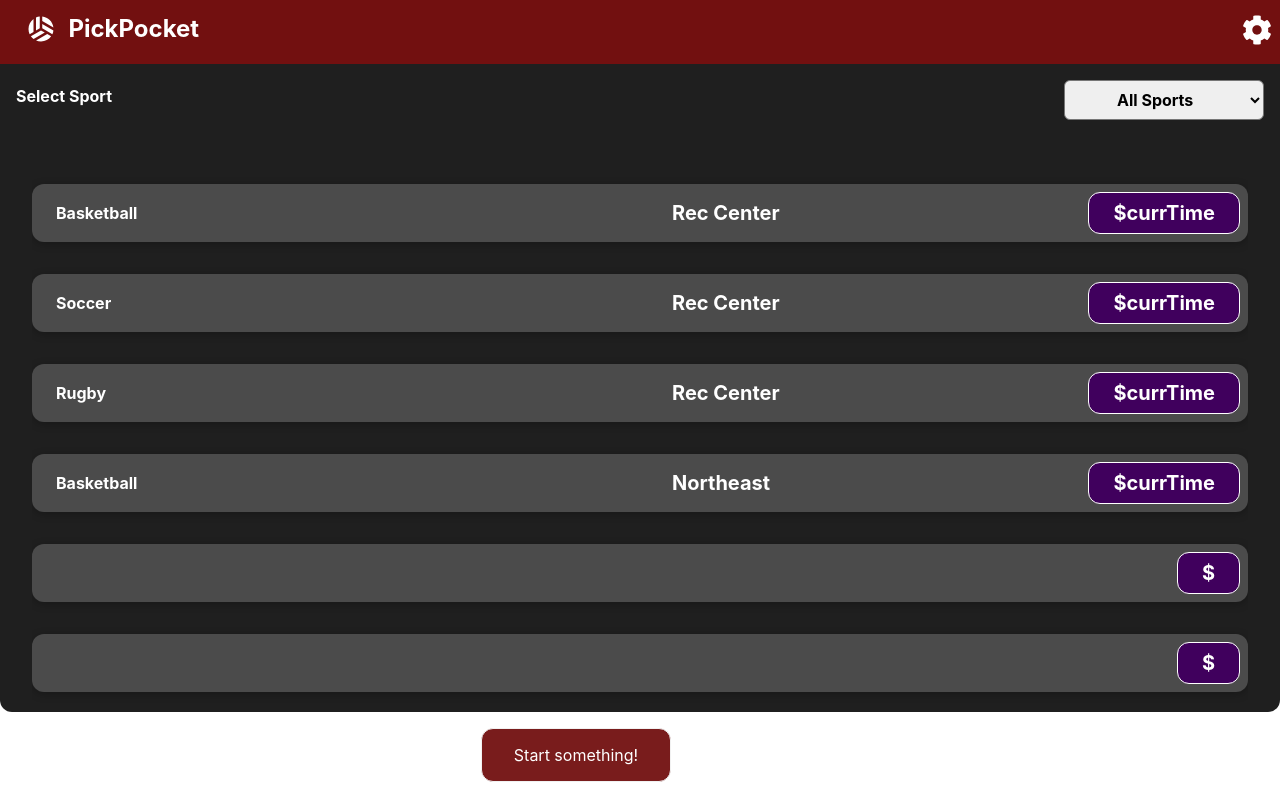
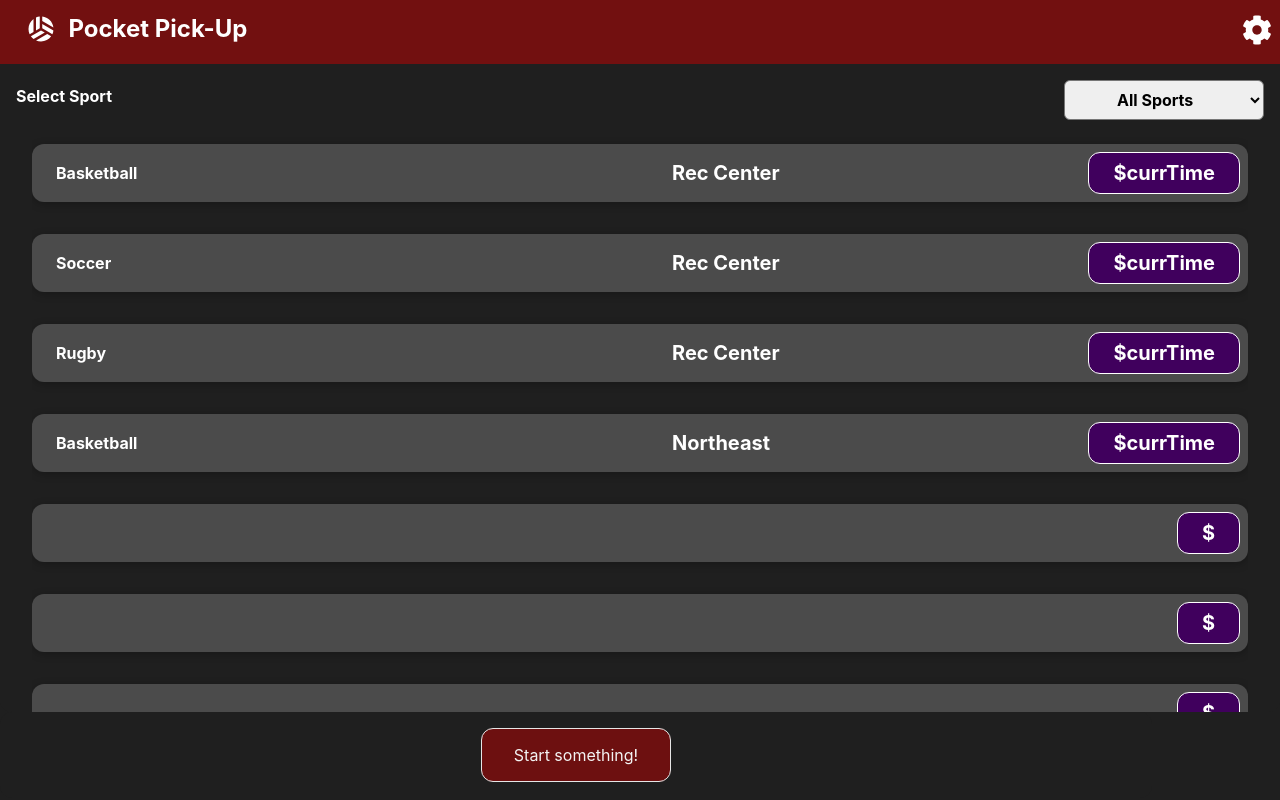
Before and after one commit to yusufelley/pickup, a React (Create React App) app in the folder web/: page / in a window 1280 px wide. Built offline with nearby package versions, Linux system fonts and the light colour scheme.

Commit message:
Card adjustments

```diff
--- a/web/src/App.css
+++ b/web/src/App.css
@@ -3,6 +3,9 @@
   padding: 0;
 }
 
+body {
+  background: rgb(31, 31, 31);
+}
 .App {
   text-align: center;
   background: gray;
--- a/web/src/components/Events/Events.css
+++ b/web/src/components/Events/Events.css
@@ -5,15 +5,15 @@
 
 .expenses {
   background-color: rgb(31, 31, 31);
-
   width: 100vw;
   height: 81vh;
   max-width: 100vw;
 }
 
 .events-container {
-  padding: 2rem;
-  max-height: 87.5%;
+  margin-top: -1vh;
+  padding: 0rem 2rem;
+  max-height: 94%;
   overflow: scroll;
   overflow-x: hidden;
   border-radius: 1rem;
--- a/web/src/components/Header/Header.js
+++ b/web/src/components/Header/Header.js
@@ -10,7 +10,7 @@ const Header = () => {
           <span>
             <MdSportsVolleyball className="icon"></MdSportsVolleyball>
           </span>
-          <h4 className="logo">PickPocket</h4>
+          <h4 className="logo">Pocket Pick-Up</h4>
         </div>
         <div>
           <span>
--- a/web/src/components/NewEvent/NewEvent.css
+++ b/web/src/components/NewEvent/NewEvent.css
@@ -1,5 +1,5 @@
 .new-expense {
-  background-color: #ffffff;
+  background-color: rgb(31, 31, 31);
   padding: 1rem;
 
   width: 90vw;
```
